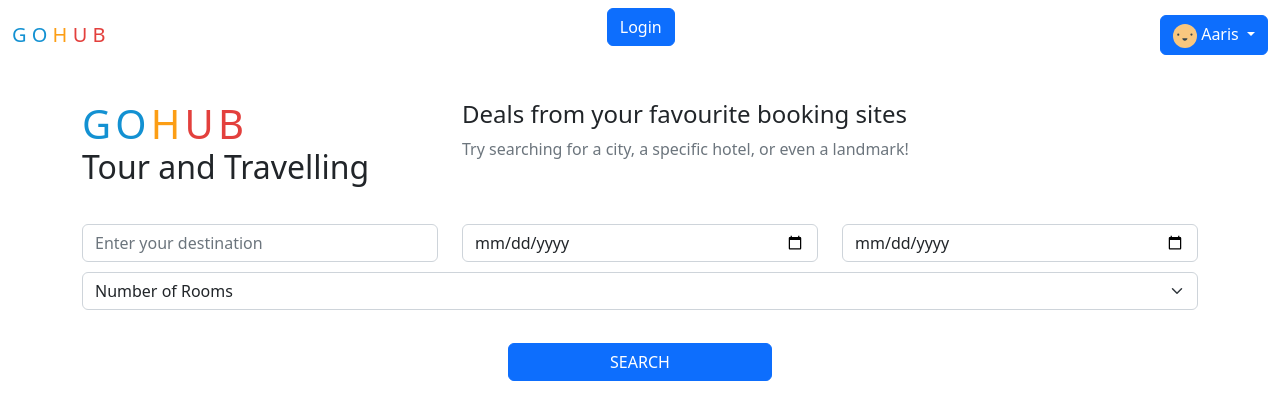
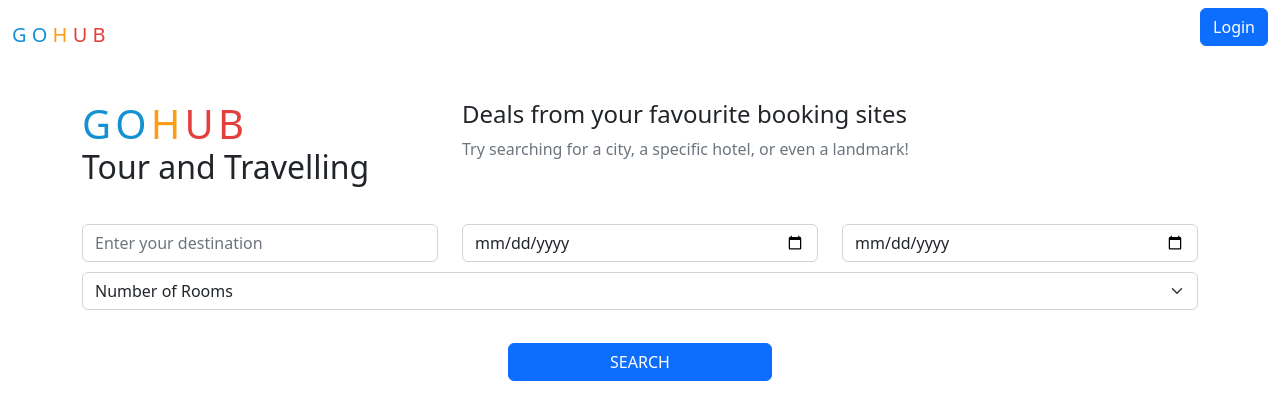
Before and after one commit to Aaris-Kazi/GOHUB2.0, a Django app: page / in a window 1280 px wide. Shown: the top 420 px of the page. Run offline with Django 4.2, Linux system fonts and the light colour scheme.

Commit message:
now login intitiated

```diff
--- a/main/templates/index.html
+++ b/main/templates/index.html
@@ -25,14 +25,12 @@
                     <span style="color:rgb(227, 64, 61);" class="h5">B</span>
                 </a>
             </div>
-            <div class="nav navbar-nav">
-                <a href="/login"><button class="btn btn-primary mb-3">Login</button></a>
-            </div>
-            <div class="nav navbar-nav">
+			{% if user.is_authenticated %}
+			<div class="nav navbar-nav">
                 <div class="dropdown">
                     <a class="btn btn-primary dropdown-toggle" href="#" role="button" id="dropdownMenuLink" data-bs-toggle="dropdown" aria-expanded="false">
                         <svg tabindex="-1" width="24" height="24" viewBox="0 0 24 24" class="pointer-events-none max-h-full max-w-full" xmlns="http://www.w3.org/2000/svg"><g fill-rule="nonzero" fill="none"><circle fill="#F9C77F" cx="12" cy="12" r="12"></circle><path d="M14.223 14.324H9.5c-.126 0-.227.101-.202.228.126 1.111 1.238 2.248 2.577 2.248s2.45-1.137 2.577-2.248a.226.226 0 00-.228-.228z" fill="#37454D"></path><g transform="translate(4.042 9.347)" fill="#37454D"><circle cx="14.425" cy="1.238" r="1.061"></circle><circle cx="1.213" cy="1.314" r="1.061"></circle></g></g></svg>
-                        Aaris
+                        {{ user }}
                     </a>
 
                     <ul class="dropdown-menu" style="position: absolute; left:-50px;margin-top: 10px;" aria-labelledby="dropdownMenuLink">
@@ -42,6 +40,13 @@
 					</ul>
                   </div>
             </div>
+			{% else %}
+				<div class="nav navbar-nav">
+					<a href="/login"><button class="btn btn-primary mb-3">Login</button></a>
+				</div>
+			{% endif %}
+
+
         </div>
     </nav>
     <div class="container">
```
Also changed, not shown: db.sqlite3.
